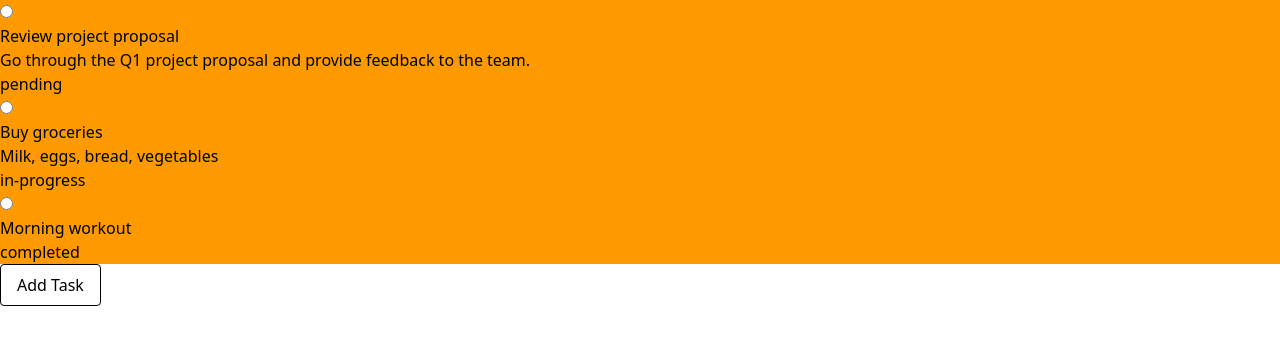
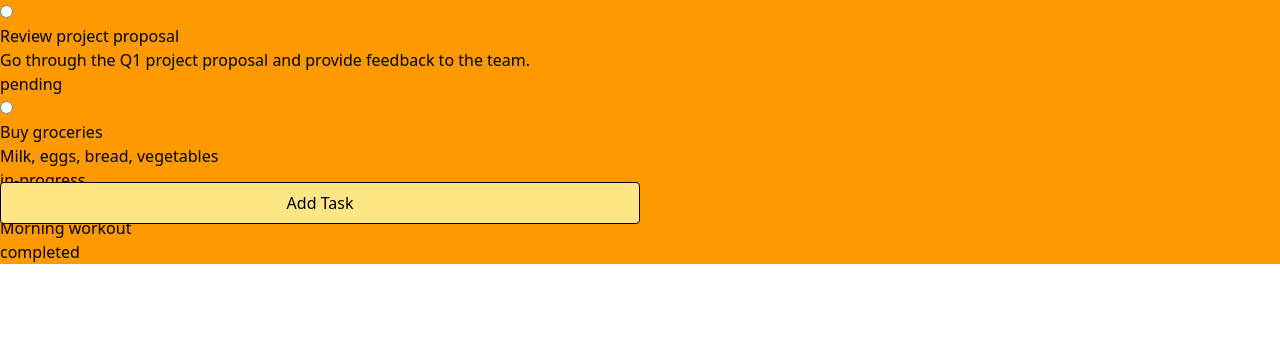
Before and after one commit to Vandana6261/todo-taskflow, a React app in the folder frontend/: page / in a window 1280 px wide. Shown: the top 344 px of the page. Built offline with nearby package versions, Linux system fonts and the light colour scheme; the HTML template or start-up script is replaced by a standard one.

Commit message:
Edge case handle, If there are no todos in the list.

```diff
--- a/frontend/src/components/TaskList.jsx
+++ b/frontend/src/components/TaskList.jsx
@@ -8,30 +8,34 @@ import { useTodo } from '../hooks/useTodo';
 
 function TaskList() {
     const [showDialogBox, setShowDialogBox] = useState(false);
-    const {tasks, addTask} = useTodo()
+    const {tasks, addTask, deleteTask} = useTodo()
     console.log(tasks)
 
   return (
     <>
-
-      {!tasks ?
-        <div>
-          <p>No todos to display</p>
+      <div className='relative h-full'>
+        {tasks.length === 0 ?
+          <div className='flex justify-center items-center mt-8'>
+            <p className='text-xl '>No todos to display</p>
           </div>
           :
-        <div>
+          <div className='max-w-screen max-h-[70vh] overflow-y-auto'>
             {tasks.map((task) => {
-            return <TaskItem task={task} />
+              return (
+                <div className=''>
+                  <TaskItem deleteTask={deleteTask} task={task} />
+                </div>
+              )
             })}
           </div>
         }
-      <div className='max-w-screen min-h-screen bg-transparent'>
+        <div className='absolute bottom-10 w-full'>
           <button
           onClick={() => setShowDialogBox(true)}
-        className='btn hoverBase'
+          className='btn hoverBase w-1/2 bg-amber-200 '
           >Add Task</button>
-
           <AddTaskDialogBox addTask={addTask} showDialogBox={showDialogBox} setShowDialogBox={setShowDialogBox}/>
+        </div>
       </div>
     </>
   )
```
Lines whose indentation alone changed are shown as unchanged.
